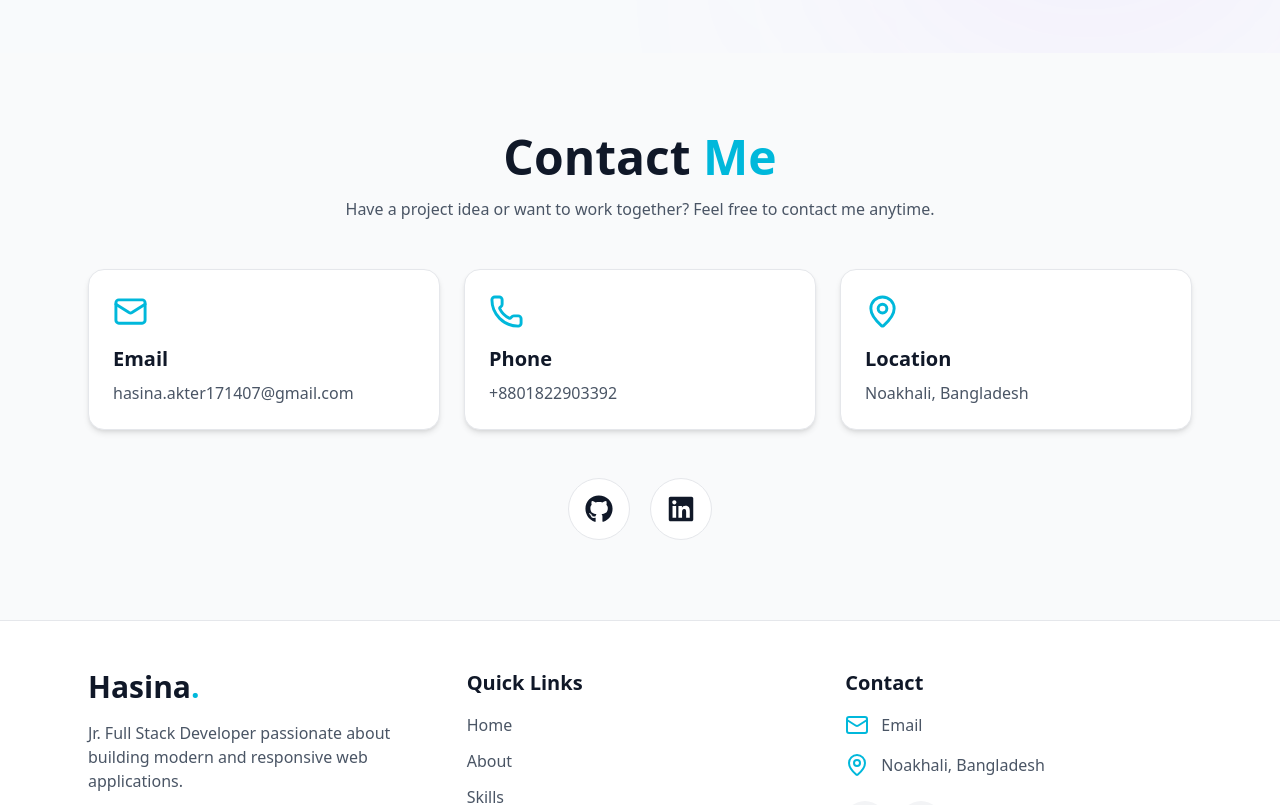
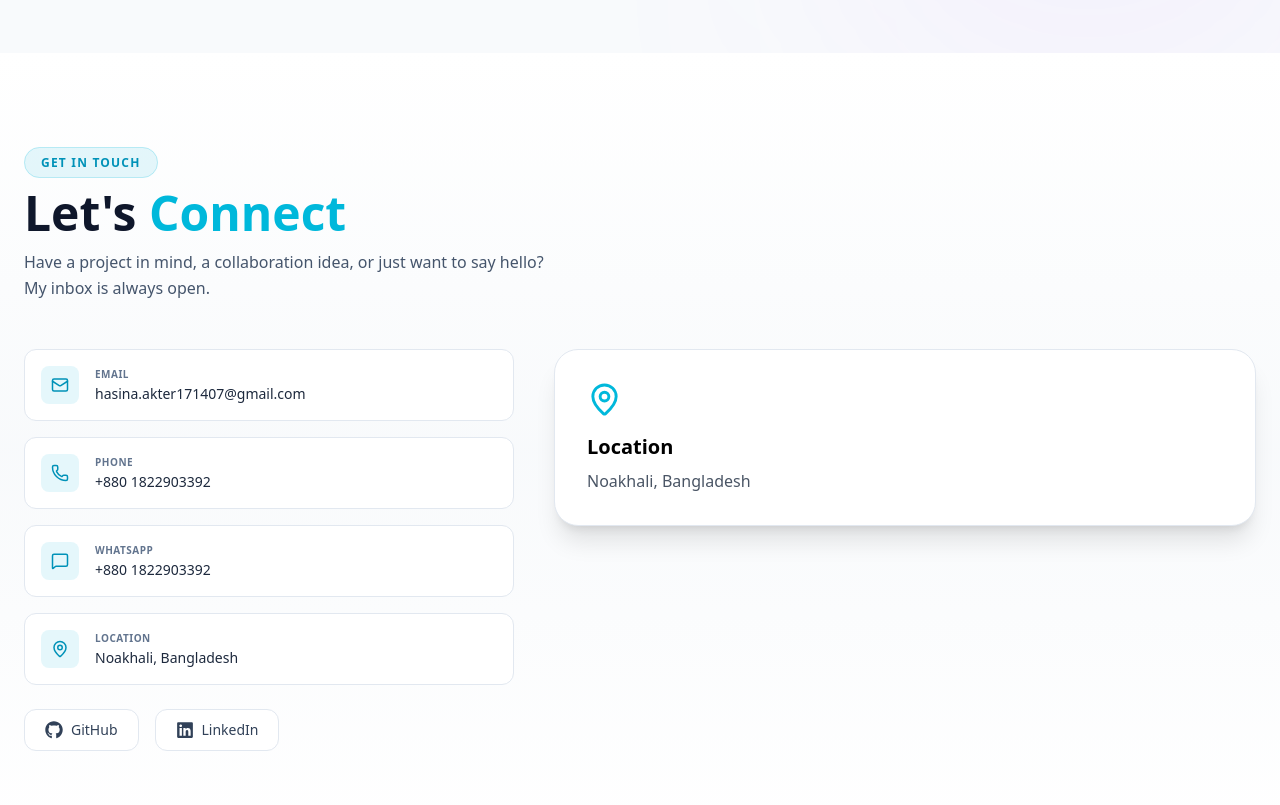
Before and after one commit to hasina-code/hasina-portfolio, a Next.js app: page / in a window 1280 px wide. Shown: the part 6180-6985 px from the top of the page. Built offline with nearby package versions, Linux system fonts and the light colour scheme.

Commit message:
feat(contact): align section with portfolio design

```diff
--- a/src/components/Contact.tsx
+++ b/src/components/Contact.tsx
@@ -1,143 +1,143 @@
 "use client";
 
+import React, { useState } from "react";
+import { Mail, Phone, MessageSquare, Send, MapPin } from "lucide-react";
+import { FaGithub, FaLinkedin } from "react-icons/fa";
 import { motion } from "framer-motion";
-import { Mail, Phone, MapPin } from "lucide-react";
-import { FaGithub, FaLinkedin } from "react-icons/fa";
 
 export default function Contact() {
   return (
     <section
       id="contact"
-      className="
-      py-20
-      bg-gray-50
-      dark:bg-slate-950
-      text-gray-900
-      dark:text-white
-      transition-colors
-      duration-300
-      "
+      className="relative overflow-hidden bg-linear-to-b from-white via-slate-50 to-white py-24 transition-colors duration-500 dark:from-slate-950 dark:via-slate-900 dark:to-slate-950"
     >
+      <div className="mx-auto w-full max-w-7xl px-6">
+        <motion.div
+          initial={{ opacity: 0, y: 30 }}
+          whileInView={{ opacity: 1, y: 0 }}
+          viewport={{ once: true }}
+          transition={{ duration: 0.6 }}
+          className="mb-12"
+        >
+          <span className="rounded-full border border-cyan-500/20 bg-cyan-500/10 px-4 py-1.5 text-xs font-semibold uppercase tracking-widest text-cyan-600 dark:text-cyan-400">
+            Get In Touch
+          </span>
+          <h2 className="mt-4 text-4xl font-extrabold text-slate-900 dark:text-white md:text-5xl">
+            Let&apos;s <span className="text-cyan-500">Connect</span>
+          </h2>
+          <p className="mt-3 text-sm leading-relaxed text-slate-600 dark:text-slate-300 md:text-base">
+            Have a project in mind, a collaboration idea, or just want to say hello? <br />
+            My inbox is always open.
+          </p>
+        </motion.div>
 
-      <div className="max-w-6xl mx-auto px-6">
+        <div className="grid grid-cols-1 items-start gap-10 lg:grid-cols-12">
 
-
-        <div className="text-center mb-12">
-
-          <h2 className="text-4xl md:text-5xl font-bold">
-
-            Contact{" "}
-
-            <span className="text-cyan-500">
-              Me
-            </span>
-
-          </h2>
-
-
-          <p className="
-          mt-4
-          text-gray-600
-          dark:text-gray-400
-          ">
-            Have a project idea or want to work together?
-            Feel free to contact me anytime.
-          </p>
-
-
-        </div>
-
-
-
-
-        <div className="grid md:grid-cols-3 gap-6">
-
-
-          {/* Email */}
           <motion.div
-            whileHover={{ y: -8 }}
-            className="
-            p-6
-            rounded-2xl
-            bg-white
-            dark:bg-slate-900
-            border
-            border-gray-200
-            dark:border-slate-800
-            shadow-md
-            "
+            initial={{ opacity: 0, x: -30 }}
+            whileInView={{ opacity: 1, x: 0 }}
+            viewport={{ once: true }}
+            transition={{ duration: 0.6 }}
+            className="space-y-4 lg:col-span-5"
           >
 
-            <Mail className="text-cyan-500 mb-4" size={35}/>
+            <motion.a
+              href="mailto:hasina.akter171407@gmail.com"
+              whileHover={{ y: -3 }}
+              whileTap={{ scale: 0.99 }}
+              transition={{ duration: 0.2 }}
+              className="flex items-center gap-4 rounded-xl border border-slate-200 bg-white p-4 transition hover:border-cyan-500/50 dark:border-slate-800 dark:bg-slate-900/60"
+            >
+              <div className="rounded-lg bg-cyan-500/10 p-2.5 text-cyan-600 dark:text-cyan-400">
+                <Mail size={18} />
+              </div>
+              <div>
+                <p className="text-[10px] font-semibold uppercase tracking-wider text-slate-500 dark:text-slate-400">EMAIL</p>
+                <p className="mt-0.5 break-all text-sm font-medium text-slate-800 dark:text-slate-200">hasina.akter171407@gmail.com</p>
+              </div>
+            </motion.a>
 
-            <h3 className="text-xl font-semibold">
-              Email
-            </h3>
+            <motion.a
+              href="tel:+8801822903392"
+              whileHover={{ y: -3 }}
+              whileTap={{ scale: 0.99 }}
+              transition={{ duration: 0.2 }}
+              className="flex items-center gap-4 rounded-xl border border-slate-200 bg-white p-4 transition hover:border-cyan-500/50 dark:border-slate-800 dark:bg-slate-900/60"
+            >
+              <div className="rounded-lg bg-cyan-500/10 p-2.5 text-cyan-600 dark:text-cyan-400">
+                <Phone size={18} />
+              </div>
+              <div>
+                <p className="text-[10px] font-semibold uppercase tracking-wider text-slate-500 dark:text-slate-400">PHONE</p>
+                <p className="mt-0.5 text-sm font-medium text-slate-800 dark:text-slate-200">+880 1822903392</p>
+              </div>
+            </motion.a>
 
-            <p className="
-            mt-2
-            text-gray-600
-            dark:text-gray-400
-            ">
-              hasina.akter171407@gmail.com
-            </p>
+            <motion.a
+              href="https://wa.me/8801822903392"
+              target="_blank"
+              rel="noopener noreferrer"
+              whileHover={{ y: -3 }}
+              whileTap={{ scale: 0.99 }}
+              transition={{ duration: 0.2 }}
+              className="flex items-center gap-4 rounded-xl border border-slate-200 bg-white p-4 transition hover:border-cyan-500/50 dark:border-slate-800 dark:bg-slate-900/60"
+            >
+              <div className="rounded-lg bg-cyan-500/10 p-2.5 text-cyan-600 dark:text-cyan-400">
+                <MessageSquare size={18} />
+              </div>
+              <div>
+                <p className="text-[10px] font-semibold uppercase tracking-wider text-slate-500 dark:text-slate-400">WHATSAPP</p>
+                <p className="mt-0.5 text-sm font-medium text-slate-800 dark:text-slate-200">+880 1822903392</p>
+              </div>
+            </motion.a>
 
+            <motion.a
+              href="https://www.google.com/maps/search/?api=1&query=Noakhali%2C%20Bangladesh"
+              target="_blank"
+              rel="noopener noreferrer"
+              aria-label="Open Noakhali, Bangladesh in Google Maps"
+              whileHover={{ y: -3 }}
+              whileTap={{ scale: 0.99 }}
+              transition={{ duration: 0.2 }}
+              className="flex items-center gap-4 rounded-xl border border-slate-200 bg-white p-4 transition hover:border-cyan-500/50 dark:border-slate-800 dark:bg-slate-900/60"
+            >
+              <div className="rounded-lg bg-cyan-500/10 p-2.5 text-cyan-600 dark:text-cyan-400">
+                <MapPin size={18} />
+              </div>
+              <div>
+                <p className="text-[10px] font-semibold uppercase tracking-wider text-slate-500 dark:text-slate-400">LOCATION</p>
+                <p className="mt-0.5 text-sm font-medium text-slate-800 dark:text-slate-200">Noakhali, Bangladesh</p>
+              </div>
+            </motion.a>
+
+            <div className="flex flex-wrap gap-4 pt-2">
+              <a
+                href="https://github.com/hasina-code"
+                target="_blank"
+                rel="noopener noreferrer"
+                className="flex items-center gap-2 rounded-xl border border-slate-200 bg-white px-5 py-2.5 text-sm font-medium text-slate-700 transition hover:border-cyan-500 hover:bg-cyan-500 hover:text-white dark:border-slate-800 dark:bg-slate-900/60 dark:text-slate-300"
+              >
+                <FaGithub size={18} />
+                GitHub
+              </a>
+              <a
+                href="https://www.linkedin.com/in/hasina-akter-dev/"
+                target="_blank"
+                rel="noopener noreferrer"
+                className="flex items-center gap-2 rounded-xl border border-slate-200 bg-white px-5 py-2.5 text-sm font-medium text-slate-700 transition hover:border-cyan-500 hover:bg-cyan-500 hover:text-white dark:border-slate-800 dark:bg-slate-900/60 dark:text-slate-300"
+              >
+                <FaLinkedin size={18} />
+                LinkedIn
+              </a>
+            </div>
           </motion.div>
 
-
-
-
-          {/* Phone */}
           <motion.div
-            whileHover={{ y: -8 }}
-            className="
-            p-6
-            rounded-2xl
-            bg-white
-            dark:bg-slate-900
-            border
-            border-gray-200
-            dark:border-slate-800
-            shadow-md
-            "
-          >
-
-            <Phone className="text-cyan-500 mb-4" size={35}/>
-
-
-            <h3 className="text-xl font-semibold">
-              Phone
-            </h3>
-
-
-            <p className="
-            mt-2
-            text-gray-600
-            dark:text-gray-400
-            ">
-              +8801822903392
-            </p>
-
-
-          </motion.div>
-
-
-
-
-
-          {/* Location */}
-          <motion.div
-            whileHover={{ y: -8 }}
-            className="
-            p-6
-            rounded-2xl
-            bg-white
-            dark:bg-slate-900
-            border
-            border-gray-200
-            dark:border-slate-800
-            shadow-md
-            "
+            initial={{ opacity: 0, x: 30 }}
+            whileInView={{ opacity: 1, x: 0 }}
+            viewport={{ once: true }}
+            transition={{ duration: 0.6 }}
+            className="rounded-3xl border border-slate-200 bg-white p-6 shadow-xl dark:border-slate-800 dark:bg-slate-900/60 md:p-8 lg:col-span-7"
           >
 
             <MapPin className="text-cyan-500 mb-4" size={35}/>
@@ -161,67 +161,7 @@ export default function Contact() {
 
 
         </div>
-
-
-
-
-
-        {/* Social */}
-        <div className="flex justify-center gap-5 mt-12">
-
-
-          <a
-            href="https://github.com/hasina-code"
-            target="_blank"
-            className="
-            p-4
-            rounded-full
-            bg-white
-            dark:bg-slate-900
-            border
-            border-gray-200
-            dark:border-slate-700
-            hover:bg-cyan-500
-            hover:text-white
-            transition
-            "
-          >
-
-            <FaGithub size={28}/>
-
-          </a>
-
-
-
-
-          <a
-            href="https://www.linkedin.com/in/hasina-akter-dev/"
-            target="_blank"
-            className="
-            p-4
-            rounded-full
-            bg-white
-            dark:bg-slate-900
-            border
-            border-gray-200
-            dark:border-slate-700
-            hover:bg-cyan-500
-            hover:text-white
-            transition
-            "
-          >
-
-            <FaLinkedin size={28}/>
-
-          </a>
-
-
-        </div>
-
-
-
       </div>
-
     </section>
   );
 }
```
